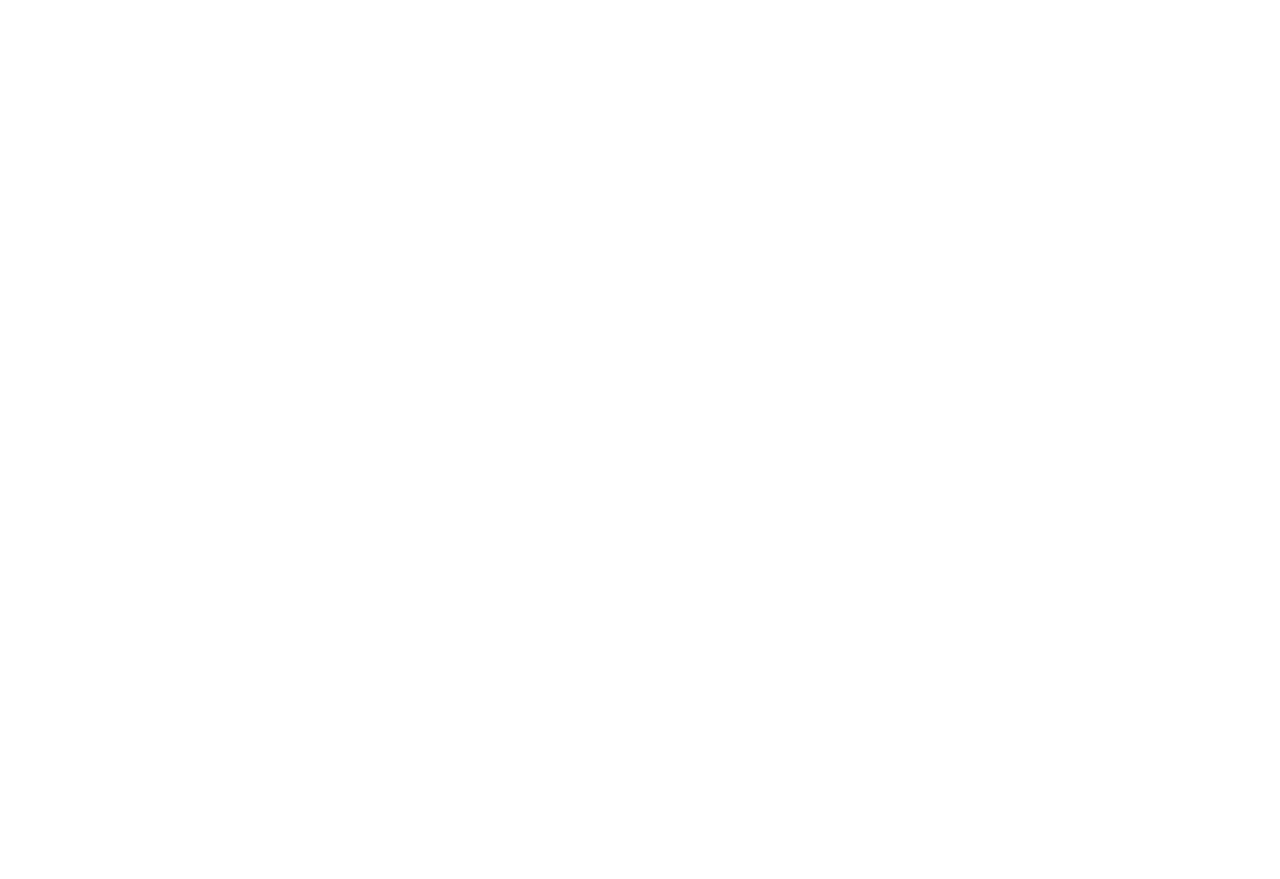
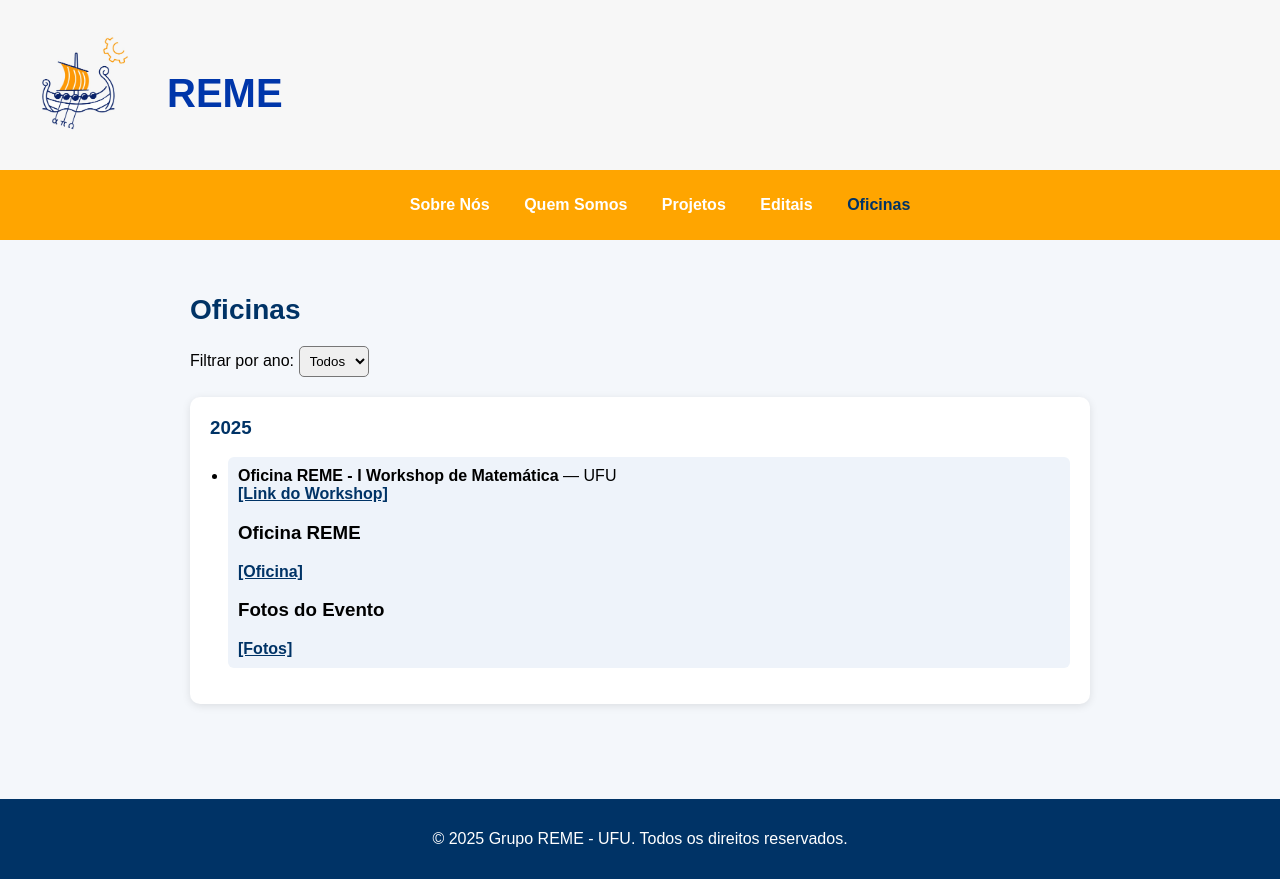
Before and after one commit to VictorPsena/site_reme, a plain HTML site: page oficinas.html in a window 1280 px wide. Before the commit the page ends 800 px from the top, so only its background shows below. Drawn offline with Linux system fonts and the light colour scheme.

Commit message:
add oficinas

```diff
--- a/css/style-editais.css
+++ b/css/style-editais.css
@@ -4,7 +4,7 @@ body {
     background: #f4f7fb;
 }
 
-/* HEADER */
+/* ############################################# Hero Section */
 .hero {
     background-color: #F7F7F7;
     /* background-image: linear-gradient(to left,#004080 , #408ad3, #FFA500); */
@@ -32,8 +32,19 @@ body {
     margin-bottom: 10px;
 }
 
+/* #############################################    TEXTO */
+.texto {
+    font-size: 18px;
+    line-height: 1.5;
+    color: #ffffff;
+}
+.texto h1{
+    color: #000000;
+}
 
-/* NAVBAR */
+
+
+/* #############################################    NAVBAR */
 .navbar {
     background-color: #FFA500;
     padding: 10px 0;
--- a/css/styles2.css
+++ b/css/styles2.css
@@ -27,7 +27,7 @@ h2{
 
 
 
-/* Hero Section */
+/* ############################################# Hero Section */
 .hero {
     background-color: #F7F7F7;
     /* background-image: linear-gradient(to left,#004080 , #408ad3, #FFA500); */
@@ -50,6 +50,24 @@ h2{
     margin-bottom: 10px;
 }
 
+.hero h1 {
+    font-size: 2.5rem;
+    margin-bottom: 10px;
+}
+
+/* #############################################    TEXTO */
+.texto {
+    font-size: 18px;
+    line-height: 1.5;
+    color: #ffffff;
+}
+.texto h1{
+    color: #000000;
+}
+
+
+
+/* #############################################    NAVBAR */
 .navbar {
     background-color: #FFA500;
     padding: 10px 0;
--- a/oficinas.html
+++ b/oficinas.html
@@ -1,11 +1,107 @@
 <!DOCTYPE html>
-<html lang="en">
+<html lang="pt-BR">
 <head>
     <meta charset="UTF-8">
     <meta name="viewport" content="width=device-width, initial-scale=1.0">
-    <title>Document</title>
+    <title>Editais</title>
+    <link rel="stylesheet" href="css/style-editais.css">
 </head>
 <body>
+    <header class="hero">
+        <div class="container">
+            <img src="logo.jpeg" alt="Logo do Grupo REME" class="logo">
+            <div>
+                <h1>REME</h1>
+            </div>
+        </div>
+    </header>
+
+
+    <nav class="navbar">
+        <ul>
+            <li><a href="index.html">Sobre Nós</a></li>         <!-- arquivo separado -->
+            <li><a href="quemsomos.html">Quem Somos</a></li>
+            <li><a href="projetos.html" >Projetos</a></li>
+            <li><a href="editais.html">Editais</a></li>
+            <li><a href="oficinas.html"style="color:#003366;">Oficinas</a></li>
+        </ul>
+    </nav>
+
+    <!-- MAIN -->
+    <main class="content">
+
+        <h2 class="section-title">Oficinas</h2>
+
+        <!-- FILTRO -->
+        <div class="filter-box">
+            <label>Filtrar por ano:</label>
+            <select id="filter-year">
+                <option value="all">Todos</option>
+                <option value="2025">2025</option>
+                <option value="2024">2024</option>
+            </select>
+        </div>
+
+        <div class="editais-container">
+
+            <!-- 2025 -->
+            <div class="year-block">
+                <h3 class="year">2025</h3>
+                <ul class="edital-list">
+                    <li class="edital-card">
+                        <strong>Oficina REME - I Workshop de Matemática</strong> — UFU <br>
+                        <a href="https://eventos.ufu.br/ime/wm" target="_blank">[Link do Workshop]</a><br>
+                        <h3>Oficina REME</h3>
+                        <a href="https://ufubr-my.sharepoint.com/personal/wmat_ime_ufu_br/_layouts/15/onedrive.aspx?id=%2Fpersonal%2Fwmat_ime_ufu_br%2FDocuments%2FOficina%20-%20folder%2Epdf&parent=%2Fpersonal%2Fwmat_ime_ufu_br%2FDocuments&ga=1">[Oficina]
+                        </a> <br>
+                        <h3>Fotos do Evento</h3>
+                        <a href="https://comunica.ufu.br/ufu-em-imagens/2025/08/1deg-workshop-de-matematica-da-ufu">[Fotos]</a>
+                    </li>
+
+                    <!-- <li class="edital-card">
+                        <strong>Em breve</strong> — UFU
+                        <a href="pdfs/artigo_2025.pdf" target="_blank">[PDF]</a>
+                    </li> -->
+                </ul>
+            </div>
+
+            <!-- 2024 -->
+            <!-- <div class="year-block">
+                <h3 class="year">2024</h3>
+                <ul class="edital-list">
+                    <li class="edital-card">
+                        <strong>Em breve</strong> — UFU
+                        <a href="pdfs/artigo_2025.pdf" target="_blank">[PDF]</a>
+                    </li>
+
+                    <li class="edital-card">
+                        <strong>Em breve</strong> — UFU
+                        <a href="pdfs/artigo_2025.pdf" target="_blank">[PDF]</a>
+                    </li>
+                </ul>
+            </div> -->
+
+        </div>
+    </main>
+
+    <!-- FOOTER -->
+    <footer class="footer">
+        <p>&copy; 2025 Grupo REME - UFU. Todos os direitos reservados.</p>
+    </footer>
+
+
+    <!-- SCRIPT DO FILTRO -->
+    <script>
+        document.getElementById('filter-year').addEventListener('change', function() {
+            const year = this.value;
+            const blocks = document.querySelectorAll('.year-block');
+
+            blocks.forEach(block => {
+                const blockYear = block.querySelector('.year').textContent.trim();
+                block.style.display = (year === "all" || year === blockYear) ? "block" : "none";
+            });
+        });
+    </script>
 
 </body>
 </html>
```
Also changed, not shown: editais.html (+1 -1 lines), index.html (+1 -1 lines), projetos.html (+1 -1 lines), quemsomos.html (+2 -2 lines).
